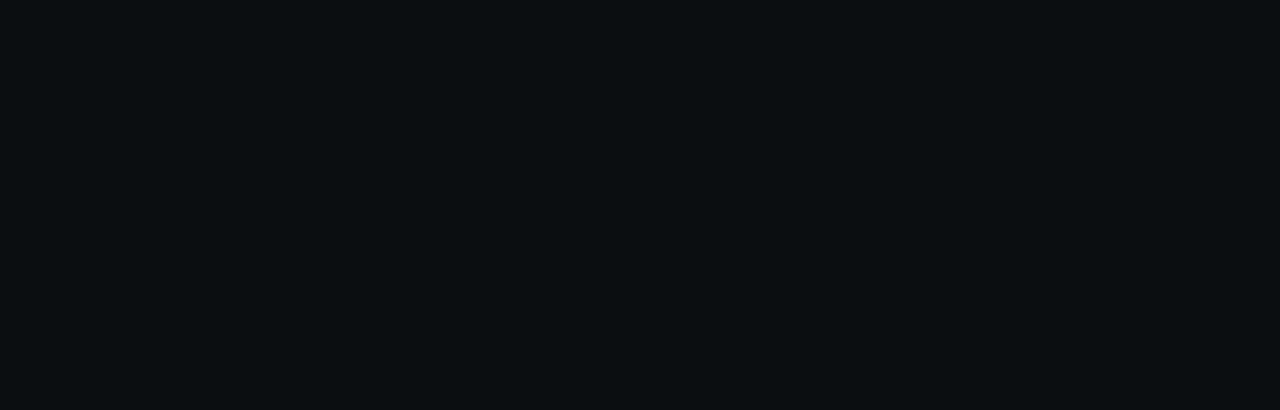
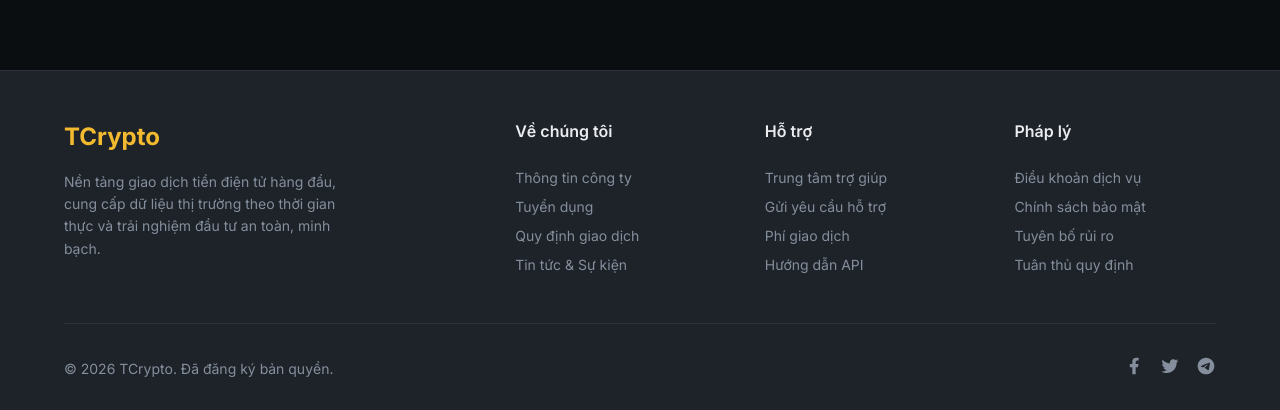
Before and after one commit to nguyenhuutruong6666/CryptoWebsite, a React (Vite) app in the folder frontend/: page / in a window 1280 px wide. Shown: the part 512-922 px from the top of the page. Before the commit the page ends 800 px from the top, so only its background shows below. Built offline with nearby package versions, Linux system fonts and the light colour scheme; no server answers.

Commit message:
update: footer for some page and fix display information coin

```diff
--- /dev/null
+++ b/frontend/src/components/Footer/Footer.jsx
@@ -0,0 +1,66 @@
+import { Link } from 'react-router-dom';
+import './Footer.scss';
+
+export default function Footer() {
+  return (
+    <footer className="footer">
+      <div className="footer-container">
+        <div className="footer-grid">
+          <div className="footer-brand">
+            <Link to="/" className="brand-logo">TCrypto</Link>
+            <p className="brand-desc">
+              Nền tảng giao dịch tiền điện tử hàng đầu, cung cấp dữ liệu thị trường theo thời gian thực và trải nghiệm đầu tư an toàn, minh bạch.
+            </p>
+          </div>
+
+          <div className="footer-links-group">
+            <h4>Về chúng tôi</h4>
+            <ul>
+              <li><Link to="#">Thông tin công ty</Link></li>
+              <li><Link to="#">Tuyển dụng</Link></li>
+              <li><Link to="#">Quy định giao dịch</Link></li>
+              <li><Link to="#">Tin tức & Sự kiện</Link></li>
+            </ul>
+          </div>
+
+          <div className="footer-links-group">
+            <h4>Hỗ trợ</h4>
+            <ul>
+              <li><Link to="#">Trung tâm trợ giúp</Link></li>
+              <li><Link to="#">Gửi yêu cầu hỗ trợ</Link></li>
+              <li><Link to="#">Phí giao dịch</Link></li>
+              <li><Link to="#">Hướng dẫn API</Link></li>
+            </ul>
+          </div>
+
+          <div className="footer-links-group">
+            <h4>Pháp lý</h4>
+            <ul>
+              <li><Link to="#">Điều khoản dịch vụ</Link></li>
+              <li><Link to="#">Chính sách bảo mật</Link></li>
+              <li><Link to="#">Tuyên bố rủi ro</Link></li>
+              <li><Link to="#">Tuân thủ quy định</Link></li>
+            </ul>
+          </div>
+        </div>
+
+        <div className="footer-bottom">
+          <div className="copyright">
+            © {new Date().getFullYear()} TCrypto. Đã đăng ký bản quyền.
+          </div>
+          <div className="social-links">
+            <a href="#" aria-label="Facebook">
+              <svg viewBox="0 0 24 24" fill="currentColor"><path d="M14 13.5h2.5l1-4H14v-2c0-1.03 0-2 2-2h1.5V2.14c-.326-.043-1.557-.14-2.857-.14C11.928 2 10 3.657 10 6.7v2.8H7v4h3V22h4v-8.5z"/></svg>
+            </a>
+            <a href="#" aria-label="Twitter">
+              <svg viewBox="0 0 24 24" fill="currentColor"><path d="M22.162 5.656a8.384 8.384 0 0 1-2.402.658A4.196 4.196 0 0 0 21.6 4c-.82.488-1.728.843-2.69 1.033A4.168 4.168 0 0 0 15.866 3.8c-2.31 0-4.182 1.88-4.182 4.2 0 .33.037.65.108.956-3.476-.174-6.56-1.85-8.625-4.385a4.2 4.2 0 0 0-.566 2.11c0 1.458.738 2.744 1.86 3.498a4.148 4.148 0 0 1-1.894-.526v.053c0 2.036 1.44 3.734 3.35 4.12-.35.096-.72.148-1.1.148-.27 0-.53-.026-.786-.075.53 1.67 2.072 2.887 3.896 2.92a8.397 8.397 0 0 1-5.202 1.803c-.337 0-.67-.02-.998-.06 1.846 1.19 4.037 1.883 6.388 1.883 7.665 0 11.857-6.38 11.857-11.91 0-.182-.004-.363-.012-.544.814-.59 1.52-1.325 2.08-2.15z"/></svg>
+            </a>
+            <a href="#" aria-label="Telegram">
+              <svg viewBox="0 0 24 24" fill="currentColor"><path d="M12 2C6.48 2 2 6.48 2 12s4.48 10 10 10 10-4.48 10-10S17.52 2 12 2zm4.64 6.8c-.15 1.58-.8 5.42-1.13 7.19-.14.75-.42 1-.68 1.03-.58.05-1.02-.38-1.58-.75-.88-.58-1.38-.94-2.23-1.5-.99-.65-.35-1.01.22-1.59.15-.15 2.71-2.48 2.76-2.69a.2.2 0 00-.05-.18c-.06-.05-.14-.03-.21-.02-.09.02-1.49.95-4.22 2.79-.4.27-.76.41-1.08.4-.36-.01-1.04-.2-1.55-.37-.63-.2-1.12-.31-1.08-.66.02-.18.27-.36.74-.55 2.92-1.27 4.86-2.11 5.83-2.51 2.78-1.16 3.35-1.36 3.73-1.36.08 0 .27.02.39.12.1.08.13.19.14.27-.01.06.01.24 0 .24z"/></svg>
+            </a>
+          </div>
+        </div>
+      </div>
+    </footer>
+  );
+}
--- /dev/null
+++ b/frontend/src/components/Footer/Footer.scss
@@ -0,0 +1,123 @@
+@use '../../styles/variables' as *;
+
+.footer {
+  background-color: $bg-secondary;
+  border-top: 1px solid $border-color;
+  padding: $spacing-2xl 0 $spacing-xl;
+  margin-top: auto;
+}
+
+.footer-container {
+  max-width: 1200px;
+  margin: 0 auto;
+  padding: 0 $spacing-lg;
+}
+
+.footer-grid {
+  display: grid;
+  grid-template-columns: 2fr 1fr 1fr 1fr;
+  gap: $spacing-2xl;
+  margin-bottom: $spacing-2xl;
+}
+
+.footer-brand {
+  display: flex;
+  flex-direction: column;
+  gap: $spacing-md;
+
+  .brand-logo {
+    font-size: 24px;
+    font-weight: 700;
+    color: $yellow;
+    text-decoration: none;
+  }
+
+  .brand-desc {
+    color: $text-secondary;
+    font-size: 14px;
+    line-height: 1.6;
+    max-width: 300px;
+  }
+}
+
+.footer-links-group {
+  h4 {
+    color: $text-primary;
+    font-size: 16px;
+    font-weight: 600;
+    margin-bottom: $spacing-lg;
+  }
+
+  ul {
+    list-style: none;
+    padding: 0;
+    margin: 0;
+    display: flex;
+    flex-direction: column;
+    gap: $spacing-sm;
+  }
+
+  a {
+    color: $text-secondary;
+    text-decoration: none;
+    font-size: 14px;
+    transition: color 0.2s;
+
+    &:hover {
+      color: $yellow;
+    }
+  }
+}
+
+.footer-bottom {
+  border-top: 1px solid $border-color;
+  padding-top: $spacing-xl;
+  display: flex;
+  justify-content: space-between;
+  align-items: center;
+  flex-wrap: wrap;
+  gap: $spacing-md;
+
+  .copyright {
+    color: $text-secondary;
+    font-size: 14px;
+  }
+
+  .social-links {
+    display: flex;
+    gap: $spacing-md;
+
+    a {
+      color: $text-secondary;
+      transition: color 0.2s;
+
+      &:hover {
+        color: $yellow;
+      }
+
+      svg {
+        width: 20px;
+        height: 20px;
+      }
+    }
+  }
+}
+
+@media (max-width: 900px) {
+  .footer-grid {
+    grid-template-columns: 1fr 1fr;
+  }
+  .footer-brand {
+    grid-column: 1 / -1;
+  }
+}
+
+@media (max-width: 480px) {
+  .footer-grid {
+    grid-template-columns: 1fr;
+  }
+  .footer-bottom {
+    flex-direction: column;
+    text-align: center;
+  }
+}
--- a/frontend/src/pages/CoinDetailPage/CoinDetailPage.jsx
+++ b/frontend/src/pages/CoinDetailPage/CoinDetailPage.jsx
@@ -8,6 +8,7 @@
 import Navbar from '../../components/Navbar/Navbar';
 import PriceChart from '../../components/PriceChart/PriceChart';
 import CoinStats from '../../components/CoinStats/CoinStats';
+import Footer from '../../components/Footer/Footer';
 import { getCoinLogo, getCoinColor, getCoinName } from '../../utils/coinHelpers';
 import { formatPrice, formatPercent } from '../../utils/formatters';
 import './CoinDetailPage.scss';
@@ -156,6 +157,7 @@
 
         {coin && <CoinStats coin={coin} />}
       </main>
+      <Footer />
     </div>
   );
 }
--- a/frontend/src/pages/FavoritesPage/FavoritesPage.jsx
+++ b/frontend/src/pages/FavoritesPage/FavoritesPage.jsx
@@ -1,6 +1,7 @@
 import { useState, useEffect } from 'react';
 import Navbar from '../../components/Navbar/Navbar';
 import CoinTable from '../../components/CoinTable/CoinTable';
+import Footer from '../../components/Footer/Footer';
 import { favoriteService } from '../../services/favoriteService';
 import { useAuth } from '../../store/AuthContext';
 import './FavoritesPage.scss';
@@ -52,6 +53,7 @@
           />
         )}
       </main>
+      <Footer />
     </div>
   );
 }
--- a/frontend/src/pages/HomePage/HomePage.jsx
+++ b/frontend/src/pages/HomePage/HomePage.jsx
@@ -3,6 +3,7 @@
 import MarketOverview from '../../components/MarketOverview/MarketOverview';
 import FilterTabs from '../../components/FilterTabs/FilterTabs';
 import CoinTable from '../../components/CoinTable/CoinTable';
+import Footer from '../../components/Footer/Footer';
 import './HomePage.scss';
 
 export default function HomePage() {
@@ -18,6 +19,7 @@
         <FilterTabs activeFilter={activeFilter} onFilterChange={setActiveFilter} />
         <CoinTable searchQuery={searchQuery} activeFilter={activeFilter} />
       </main>
+      <Footer />
     </div>
   );
 }
--- a/frontend/src/pages/ProfilePage/ProfilePage.jsx
+++ b/frontend/src/pages/ProfilePage/ProfilePage.jsx
@@ -5,6 +5,7 @@
 import { useAuth } from '../../store/AuthContext';
 import { useToast } from '../../store/ToastContext';
 import ConfirmDialog from '../../components/Common/ConfirmDialog';
+import Footer from '../../components/Footer/Footer';
 import './ProfilePage.scss';
 
 export default function ProfilePage() {
@@ -197,6 +198,7 @@
         onConfirm={executeSave}
         onCancel={() => setShowConfirm(false)}
       />
+      <Footer />
     </div>
   );
 }
--- a/frontend/src/styles/_variables.scss
+++ b/frontend/src/styles/_variables.scss
@@ -27,6 +27,7 @@
 $spacing-md: 16px;
 $spacing-lg: 24px;
 $spacing-xl: 32px;
+$spacing-2xl: 48px;
 
 $font-family: -apple-system, BlinkMacSystemFont, 'Segoe UI', 'Roboto', 'Inter', sans-serif;
 $font-size-xs: 11px;
```
Also changed, not shown: frontend/src/components/CoinStats/CoinStats.jsx (+51 -10 lines), frontend/src/components/CoinStats/CoinStats.scss (+49 -26 lines), frontend/src/utils/formatters.js (+20 -10 lines).
